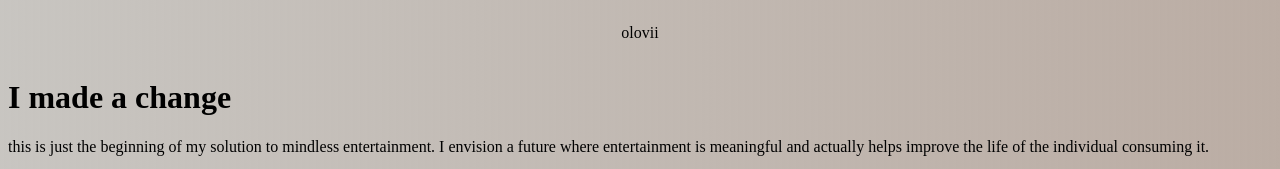
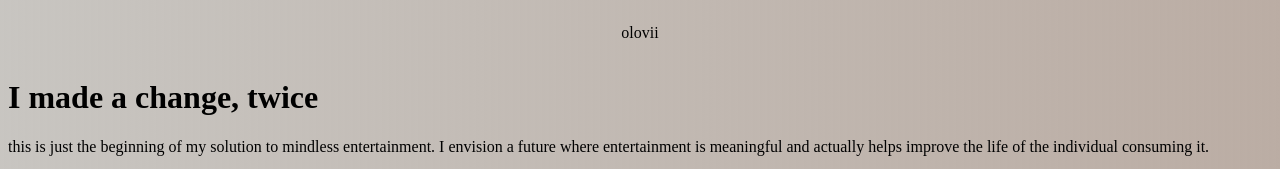
Before and after one commit to ohuallachain/olovii, a plain HTML site: page index.html in a window 1280 px wide. Shown: the top 169 px of the page. Drawn offline with Linux system fonts and the light colour scheme.

Commit message:
Testinproper branch tracking

```diff
--- a/index.html
+++ b/index.html
@@ -12,7 +12,7 @@
         <p class="logo">olovii</p>
     </nav>
 
-    <h1>I made a change</h1>
+    <h1>I made a change, twice</h1>
 
     <p>this is just the beginning of my solution to mindless entertainment. I envision a future where entertainment is meaningful and actually helps improve the life of the individual consuming it.</p>
 
```
